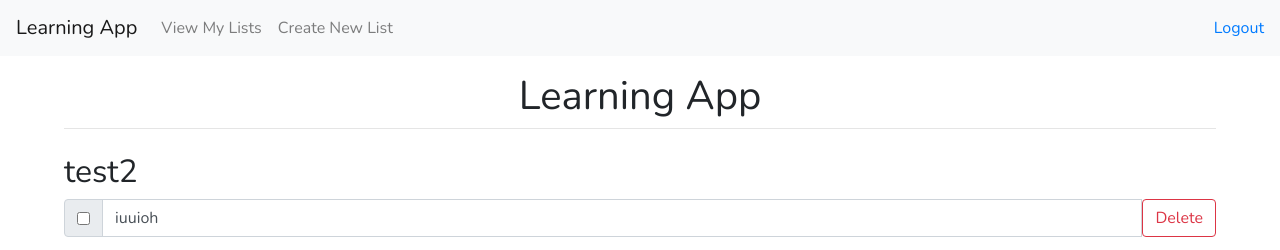
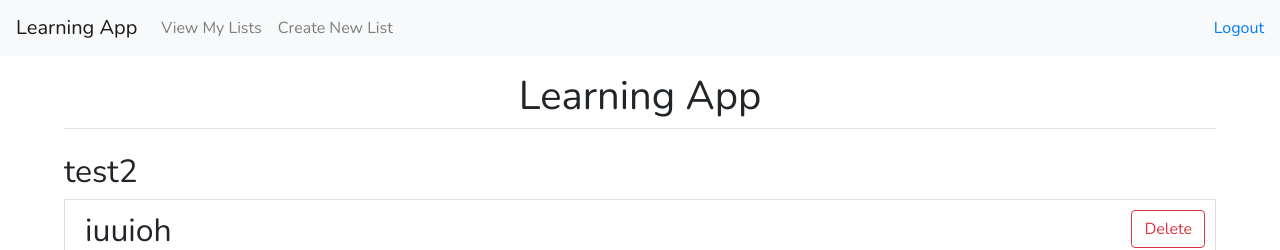
Before and after one commit to jbates888/Youtube-Learning-App, a Django app: page /48 in a window 1280 px wide. Shown: the top 250 px of the page. Run offline with Django 3.2, Linux system fonts and the light colour scheme; a user stored in the database is signed in; data comes from the database, SQL or seed files in the repository; both versions use the stored data as it was after the commit; some libraries are stand-ins or nearby versions.

```diff
--- a/main/templates/main/index.html
+++ b/main/templates/main/index.html
@@ -6,25 +6,23 @@
 	<h2>{{ls.name}}</h2>
 	<form method="post", action="#">
 		{% csrf_token %}
+		<ul class="list-group"></ul>
 			{% for item in ls.item_set.all%}
-			<div class="input-group mb-3">
-	  			<div class="input-group-prepend">
-	    			<div class="input-group-text">
-	      				<input type="checkbox" name="c{{item.id}}" value="clicked" aria-label="Checkbox for following text input" {% if item.complete %} checked {% endif %}>
-	    			</div>
-	  			</div>
+					<li class="list-group-item">
 						{% if item.video %}
 							<iframe width="auto" height="auto" src="{{item.text}}" frameborder="0" allowfullscreen></iframe>
 						{% else %}
-					<input type="text" name="text{{item.id}}" value="{{item.text}}" class="form-control" aria-label="Text input with checkbox">
+							 <h2>{{item.text}}</h2>
 						{% endif %}
-				<div class="tetx-right">
-					<button type="button" class="btn btn-outline-danger">Delete</button>
+						<div class="tetx-right delete-div">
+							<button name="delete", value="delete", type="submit" class="btn btn-outline-danger">Delete</button>
 						</div>
-			</div>
+					</li>
+
 			{% endfor %}
+		</ul>
 
-		<div class="input-group mb-3">
+		<div class="input-group mb-3 add-to-list-div">
 	  		<div class="input-group-prepend">
 	  		<button name="add", value="add", type="submit", class="btn btn-primary">Add New</button>
 	  		</div>
@@ -34,4 +32,5 @@
 		<br>
 		<button name="save", value="save", type="submit", class="btn btn-primary">Save</button>
 	</form>
+
 {% endblock %}
--- a/main/templates/main/view.html
+++ b/main/templates/main/view.html
@@ -11,7 +11,7 @@
                     <a href="/{{l.id}}" class="m-b-0 font-medium p-0 list-link" data-abc="true">{{l.name}}</a>
                     <div class="ml-auto">
                         <div class="tetx-right">
-                            <button type="button" class="btn btn-outline-danger">Delete</button>
+                            <button name="delete" value="delete" type="submit" class="btn btn-outline-danger">Delete</button>
                         </div>
                     </div>
                 </li>
--- a/main/views.py
+++ b/main/views.py
@@ -10,6 +10,7 @@ import urllib.request
 import requests
 from django.conf import settings
 from isodate import parse_duration
+from django.contrib import messages
 
 def index(response, id):
     ls = ToDoList.objects.get(id=id)
@@ -19,11 +20,6 @@ def index(response, id):
             if response.POST.get("save"):
                 for item in ls.item_set.all():
                     p = response.POST
-
-                    if "clicked" == p.get("c"+str(item.id)):
-                        item.complete = True
-                    else:
-                        item.complete = False
 
                     if "text" + str(item.id) in p:
                         item.text = p.get("text" + str(item.id))
@@ -53,13 +49,18 @@ def addVideo(response):
         #add all video links to the list and take user to view the list
         for video in videoLinks:
             ls.item_set.create(text=video, complete=False, video=True)
-        return render(response, "main/index.html", {"ls": ls})
+        return render(response, "main/index.html", {"ls": ls,'message': True})
 
+#need to fill out to delete a list
+def deleteList(response):
+    return render(response, "main/create.html", {})
 
 def create(response):
     if response.method == "POST":
         form = CreateListForm(response.POST)
-        if form.is_valid():
+        if form.is_valid() and response.user.todolist.filter(name=form.cleaned_data["name"]).exists():
+            print("list already exists")
+        elif form.is_valid():
             n = form.cleaned_data["name"]
             t = ToDoList(name=n)
             t.save()
--- a/static/css/style.css
+++ b/static/css/style.css
@@ -56,3 +56,14 @@ h3 {
   font-size:3vw;
   color: rgb(0, 0, 0);
 }
+
+.add-to-list-div {
+  margin-top: 20px;
+}
+
+.delete-div {
+  position: absolute;
+  top: 0;
+  right: 0;
+  margin: 10px
+}
```
Also changed, not shown: main/templates/main/home.html (+6 -4 lines), db.sqlite3. Lines whose indentation alone changed are shown as unchanged.
